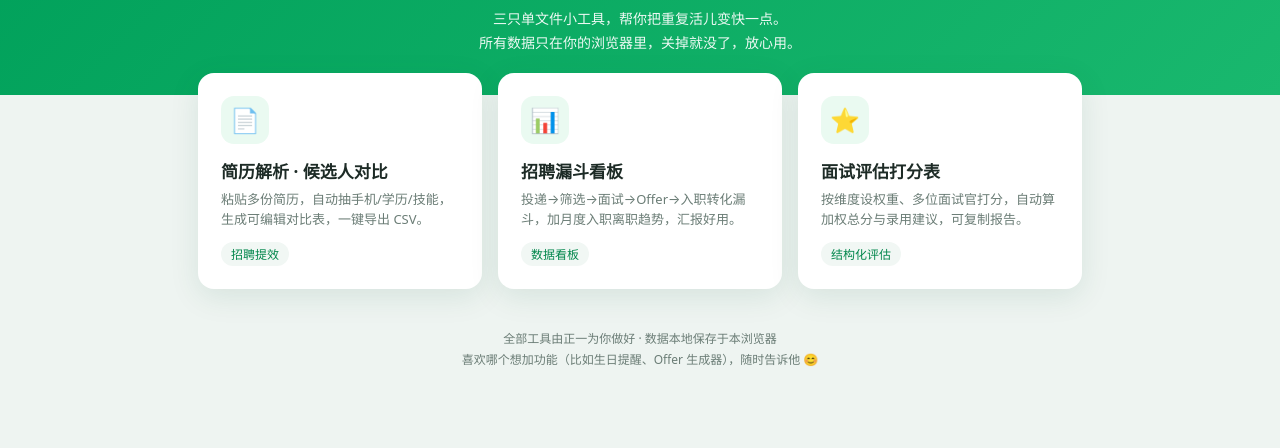
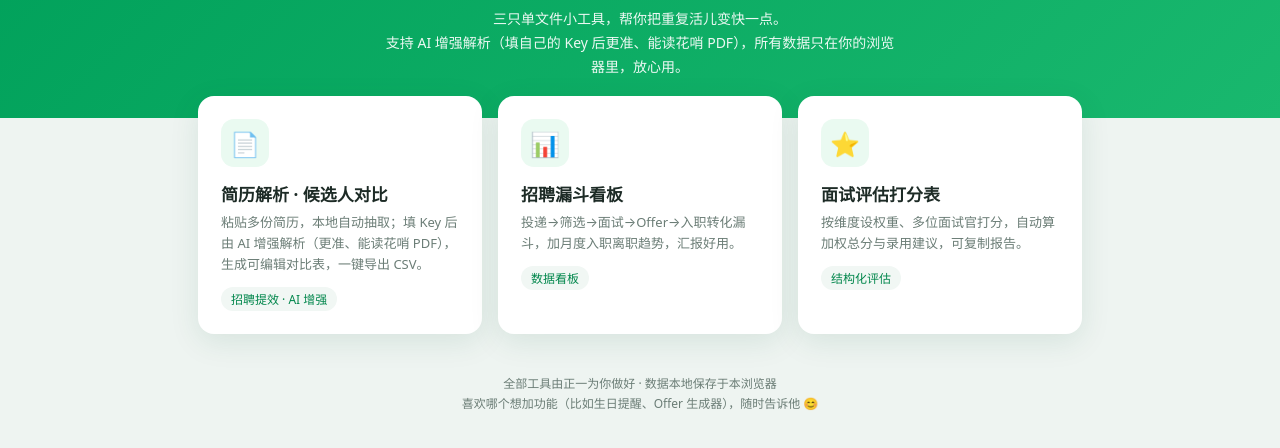
Before and after one commit to 2654434056/hr-tools, a plain HTML site: page index.html in a window 1280 px wide. Shown: the part 130-578 px from the top of the page. Drawn offline with Linux system fonts and the light colour scheme.

Commit message:
feat: index.html — AI解析层+年限增强+技能词库自定义+数据打通

```diff
--- a/index.html
+++ b/index.html
@@ -32,7 +32,7 @@
 <header>
   <div class="badge">🎁 为你准备的 HR 效率工具箱</div>
   <h1>HR 小工具箱</h1>
-  <p>三只单文件小工具，帮你把重复活儿变快一点。<br>所有数据只在你的浏览器里，关掉就没了，放心用。</p>
+  <p>三只单文件小工具，帮你把重复活儿变快一点。<br>支持 AI 增强解析（填自己的 Key 后更准、能读花哨 PDF），所有数据只在你的浏览器里，放心用。</p>
 </header>
 
 <div class="wrap">
@@ -40,8 +40,8 @@
     <a class="tool" href="简历解析.html">
       <div class="ico">📄</div>
       <h3>简历解析 · 候选人对比</h3>
-      <p>粘贴多份简历，自动抽手机/学历/技能，生成可编辑对比表，一键导出 CSV。</p>
-      <span class="tag">招聘提效</span>
+      <p>粘贴多份简历，本地自动抽取；填 Key 后由 AI 增强解析（更准、能读花哨 PDF），生成可编辑对比表，一键导出 CSV。</p>
+      <span class="tag">招聘提效 · AI 增强</span>
     </a>
     <a class="tool" href="招聘漏斗看板.html">
       <div class="ico">📊</div>
```
